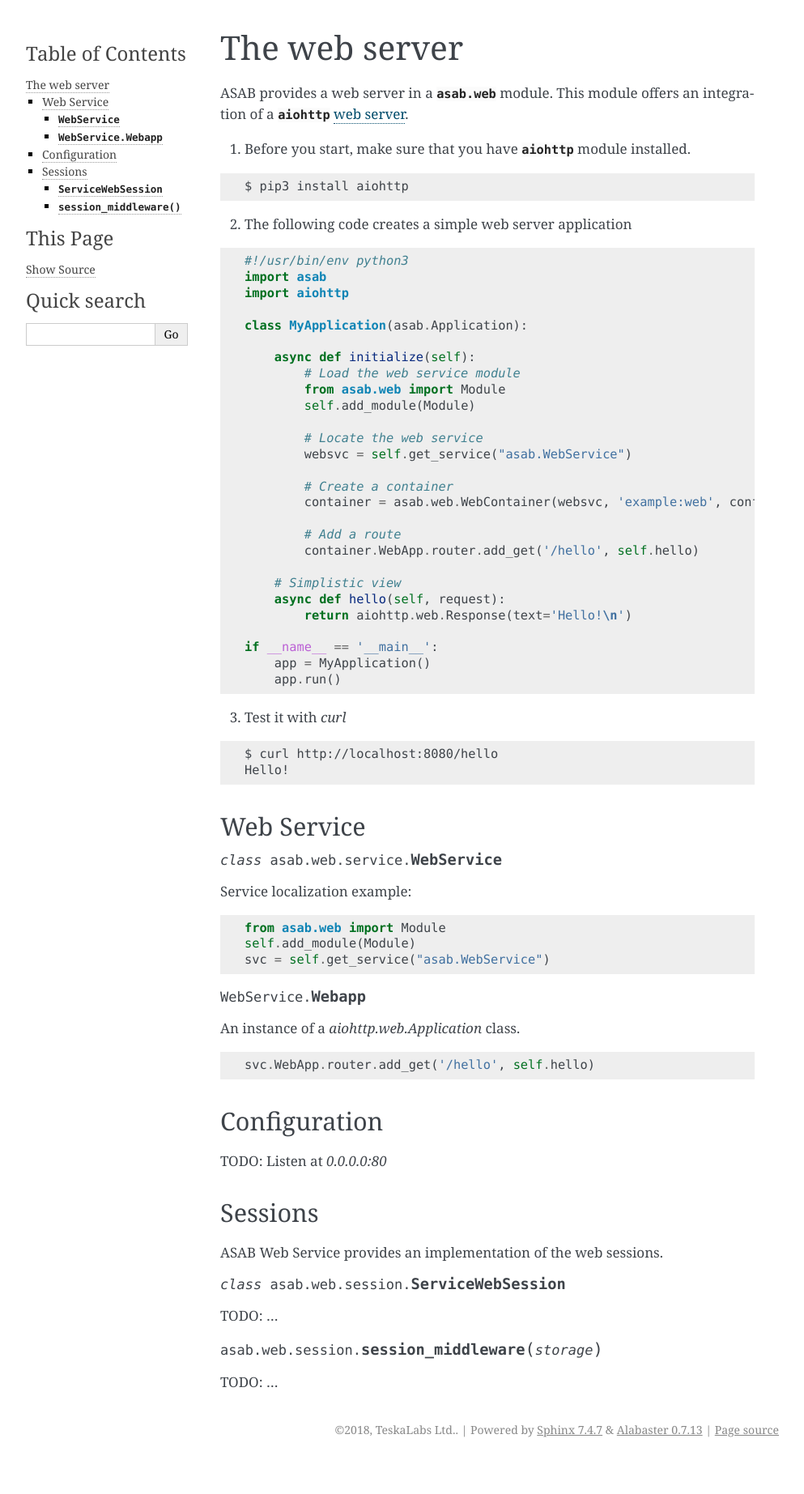
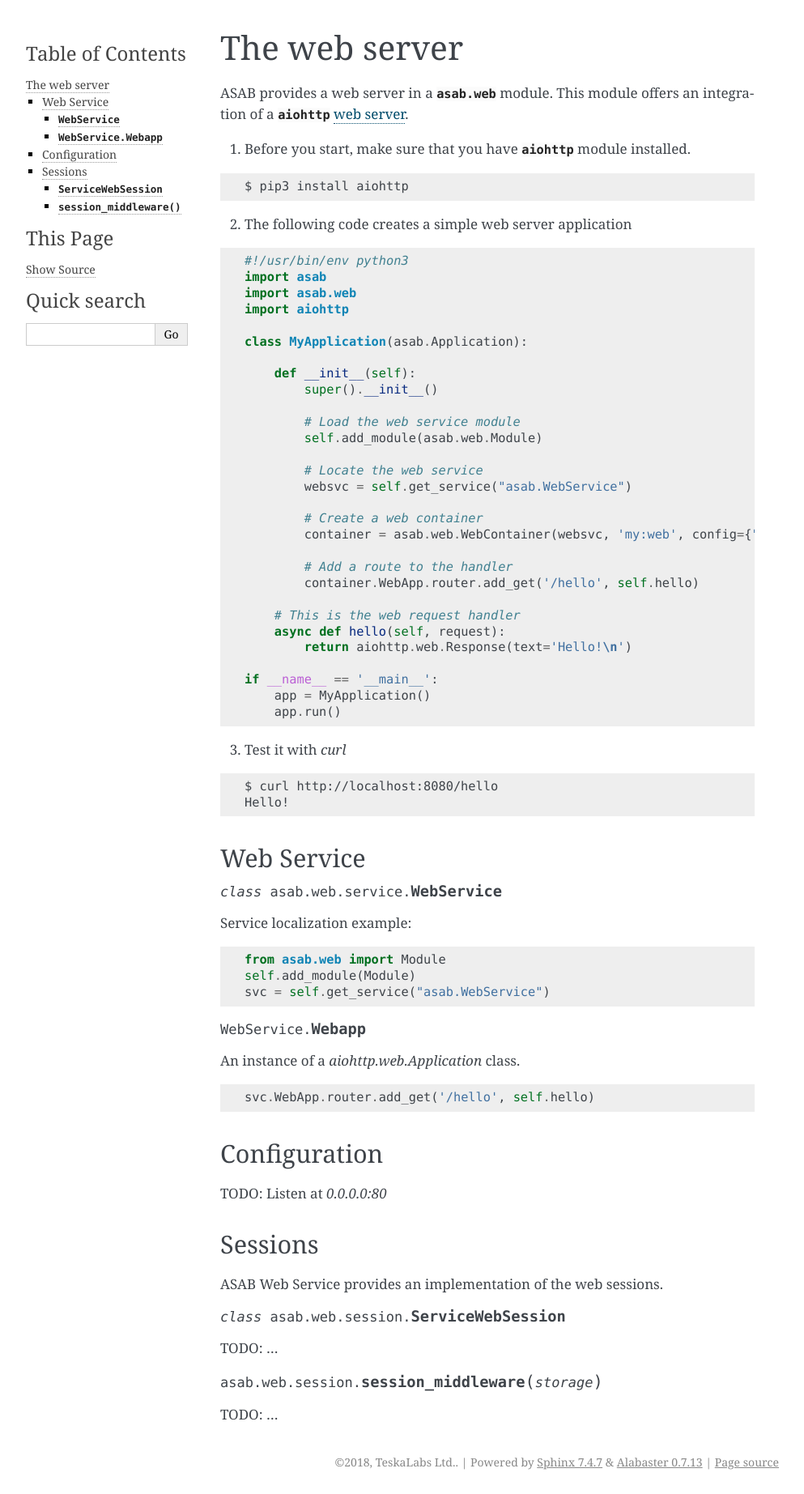
Before and after one commit to TeskaLabs/asab, a Sphinx documentation site: the page built from doc/asab/web/index.rst, in a window 1280 px wide. Shown: the whole page at 81% size, without its empty margins (148-1141 px from the left). Built offline with Sphinx 7.4.7, drawn with Linux system fonts in a browser that asks for light colours; before the commit the page ends 1805 px from its top, so only the background shows below that.

Commit message:
Update index.rst

```diff
--- a/doc/asab/web/index.rst
+++ b/doc/asab/web/index.rst
@@ -16,25 +16,27 @@ This module offers an integration of a :py:mod:`aiohttp` `web server <http://aio
 
 	#!/usr/bin/env python3
 	import asab
+	import asab.web
 	import aiohttp
 
 	class MyApplication(asab.Application):
 
-	    async def initialize(self):
+	    def __init__(self):
+	        super().__init__()
+
 	        # Load the web service module
-	        from asab.web import Module
-	        self.add_module(Module)
+	        self.add_module(asab.web.Module)
 
 	        # Locate the web service
 	        websvc = self.get_service("asab.WebService")
 
-	        # Create a container
-	        container = asab.web.WebContainer(websvc, 'example:web', config={"listen": "0.0.0.0:8080"})
+	        # Create a web container
+	        container = asab.web.WebContainer(websvc, 'my:web', config={"listen": "0.0.0.0:8080"})
 
-	        # Add a route
+	        # Add a route to the handler
 	        container.WebApp.router.add_get('/hello', self.hello)
 
-	    # Simplistic view
+	    # This is the web request handler
 	    async def hello(self, request):
 	        return aiohttp.web.Response(text='Hello!\n')
 
```
